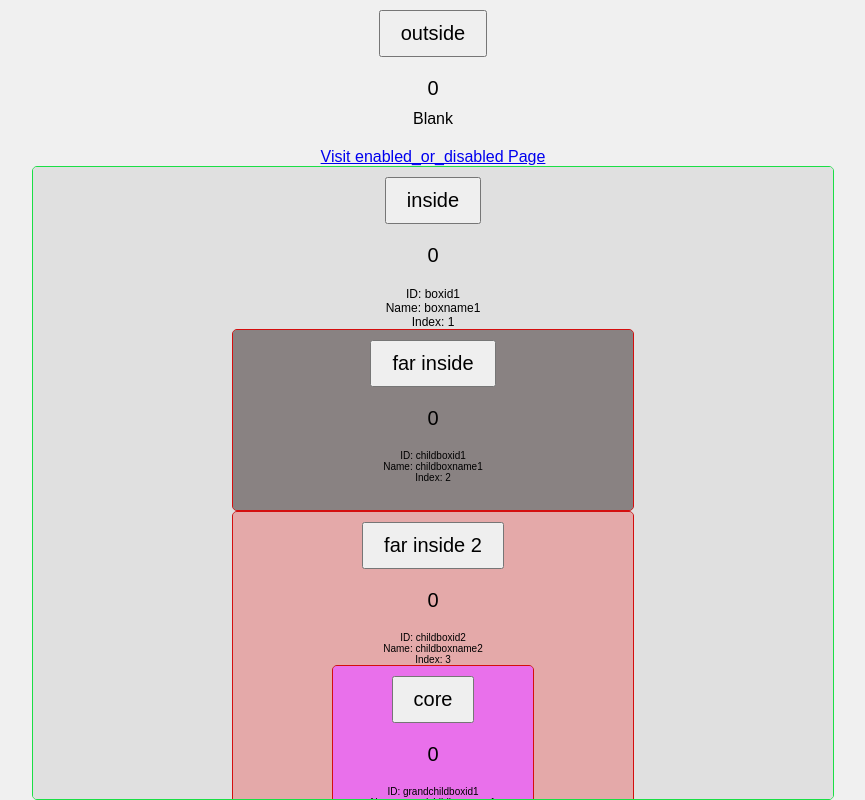
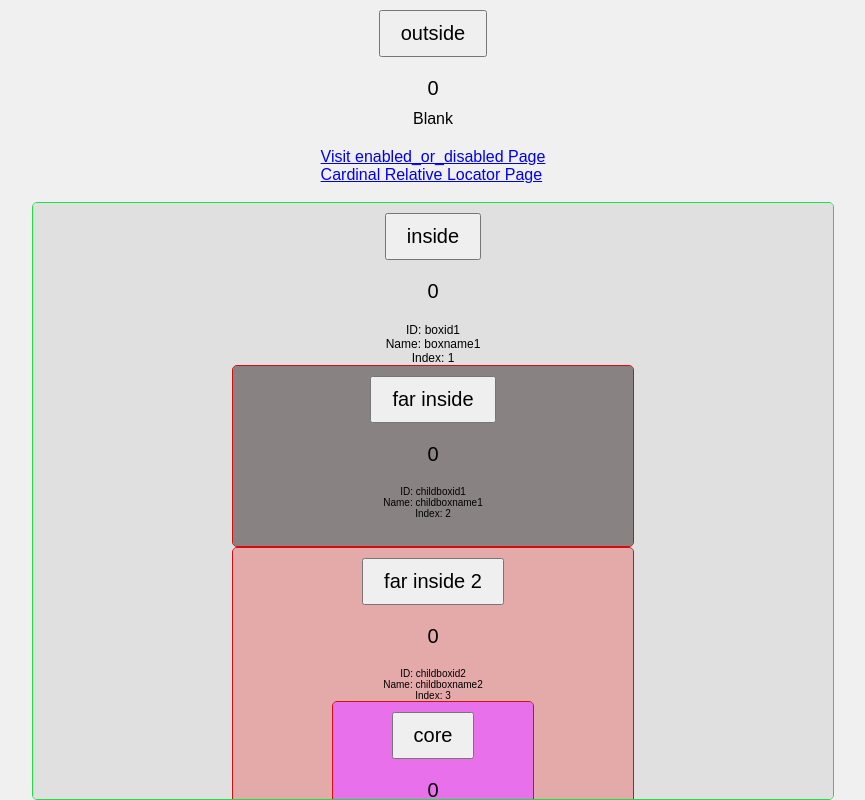
Before and after one commit to minotaurOne/iframe-testing.io, a plain HTML site: page index.html in a window 1280 px wide. Shown: the whole page, without its empty margins (207-1072 px from the left). Drawn offline with Linux system fonts and the light colour scheme.

Commit message:
Update index.html

```diff
--- a/index.html
+++ b/index.html
@@ -46,6 +46,10 @@
 
     <div class="link-section">
         <a href="enabled_disabled.html">Visit enabled_or_disabled Page</a>
+        <br>
+        <a href="relative_locator_cardinal.html">Cardinal Relative Locator Page</a>
+        <br>
+        <br>
     </div>
 
     <iframe id="boxid1" name="boxname1" src="frames/mainframe.html" title="Iframe Example"></iframe>
```
